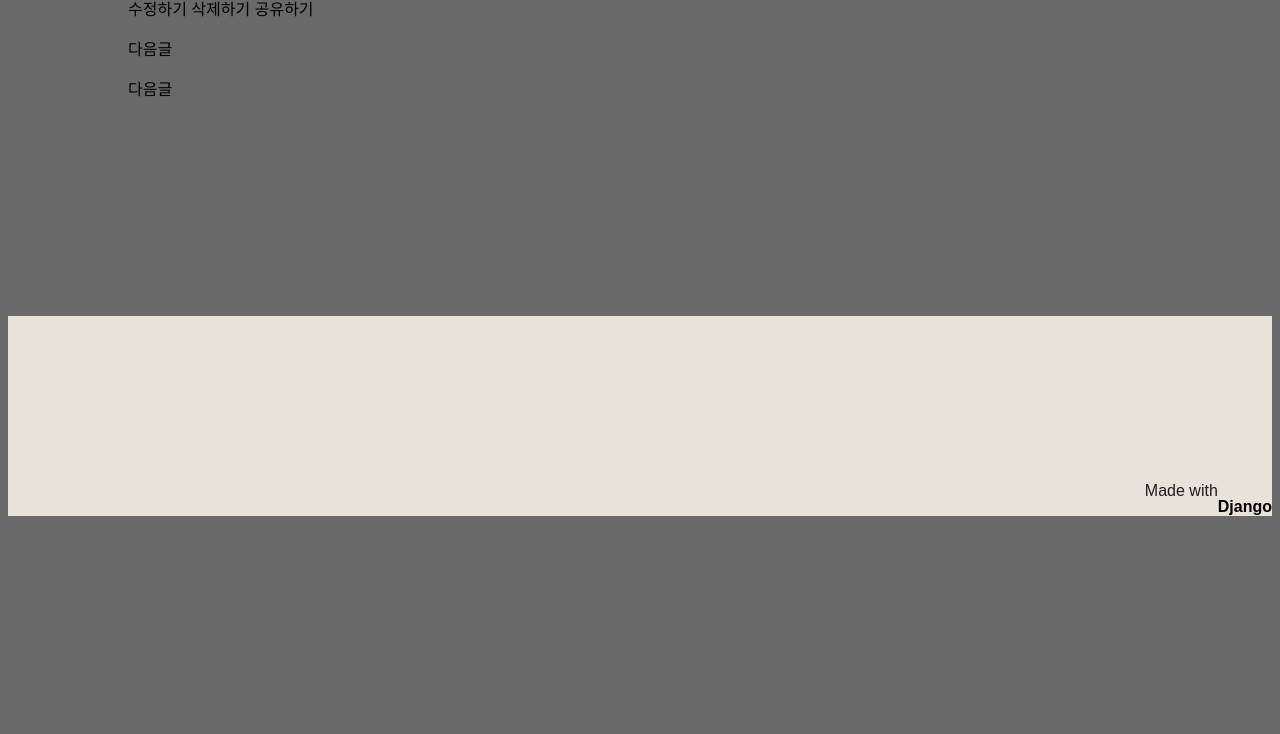
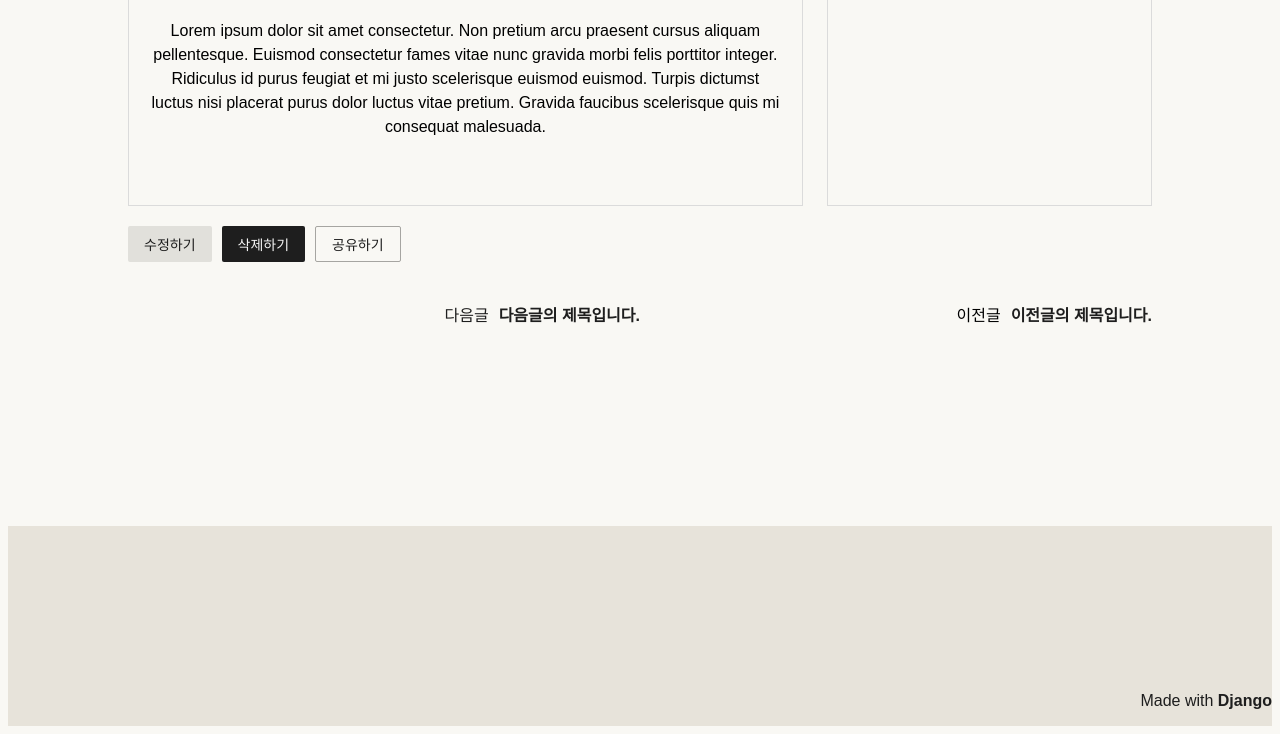
Before and after one commit to ANBambi/django_blog_WhatIsJiho, a Django app: template blog_project/blog_app/templates/post.html in a window 1280 px wide. Shown: the part 961-1695 px from the top of the page. Before the commit the page ends 1477 px from the top, so only its background shows below. Run offline with Django 4.2, Linux system fonts and the light colour scheme; the template is opened without the code that fills it: most values are stand-ins (such as "Sample title", 1, 10 or a date in 2020).

Commit message:
230914 post.html css/js

```diff
--- a/blog_project/blog_app/static/css/post.css
+++ b/blog_project/blog_app/static/css/post.css
@@ -90,46 +90,38 @@ button:hover {
   gap: 20px;
 }
 
+
+
 /* post box 부분 */
 body{
-  /* background-color: #f9f8f4; */
-  /* 일단 구분하기 쉽게 회색으로 해놨어여 */
-  background-color: #696969;
+
+  background-color: #f9f8f4;
 }
 
 .container{
   width: 1024px;
   display: flex;
   flex-direction: column;
-  /* flex-direction: row; */
   justify-content: center;
   margin: auto;
   margin-top: 140px;
   gap: 20px;
   margin-bottom: 200px;
   font-family: 'Pretendard', sans-serif;
-
-}
-
-.box-divider{
-  display: flex;
 }
 
 .post-zone{
   display: flex;
-  align-items: center;
-  flex-direction: row;
 }
 
 .post-box{
   border: 1px solid #dbdbdb;
   padding: 20px;
-  width: 60%;
+  width: 70%;
   margin-right: 24px;
+}
 
-  /* 나중에 삭제 */
-  /* height: 1024px; */
-
+.post-info{
   display: flex;
   flex-direction: column;
   gap: 8px;
@@ -137,6 +129,33 @@ body{
   align-items: center;
 }
 
+.post-content{
+  font-size: 16px;
+  padding: 30px 0;
+  text-align: center;
+}
+
+.post-content img{
+  /* display: block; */
+
+  max-width: -webkit-fill-available;
+  padding: 40px 0;
+  object-fit: cover;
+  align-items: center;
+}
+
+.post-content p{
+  font-weight: 300;
+  display: flex;
+  align-items: center;
+  flex-direction: column;
+  line-height: 1.5;
+}
+
+.post-topic{
+  padding: 4px 9px;
+  background-color: #bbbbbb;
+}
 
 .small-box {
   border: 1px solid #dbdbdb;
@@ -145,12 +164,126 @@ body{
   /* 남은 공간을 차지하도록 설정하고, margin으로 인한 간격을 고려 */
 }
 
+/* 임의로 추가 */
 .small-box img{
   display: block;
   max-width: -webkit-fill-available;
-  padding: 40px 0;
+  /* padding: 40px 0; */
+  /* object-fit: cover; */
+
+}
+
+
+h1{
+  font-size: 32px;
+  font-weight: 700;
+  margin-bottom: 10px;
+}
+
+h3{
+  font-size: 24px;
+  color: #a6a5a1;
+  font-weight: 700;
+  line-height: 1.2;
+}
+
+h5{
+  font-size: 14px;
+  opacity: 0.5;
+}
+
+.button-box{
+  display: flex;
+  align-items: center;
+  gap: 20px;
+  justify-content: space-between;
+}
+
+.edit-button{
+  background-color:  #e1e0db;
+  text-decoration: none;
+  color: #1e1e1e;
+  padding: 7px 16px;
+  font-size: 14px;
+
+  /* 따로 추가함 */
+  border-radius: 2px;
+}
+
+.delete-button{
+  background-color:  #1e1e1e;
+  text-decoration: none;
+  color: #f5f5f5;
+  padding: 7px 16px;
+  font-size: 14px;
+
+  /* 따로 추가함 */
+  border-radius: 2px;
+}
+
+.share-button{
+  text-decoration: none;
+  color: #1e1e1e;
+  border: 1px solid #a6a5a1;
+  padding: 7px 16px;
+  font-size: 14px;
+
+  /* 따로 추가함 */
+  border-radius: 2px;
+}
+
+a{
+  text-decoration: none;
+  display: flex;
+}
+
+/* 다음글 이전글 */
+.another-post-box{
+  display: flex;
+  justify-content: space-between;
+}
+
+.another-post{
+  display: flex;
+}
+
+.post-name{
+  font-weight: 700;
+  margin-left: 10px;
+}
+
+.another-post-box p{
+  font-size: 14px;
+  opacity: 0.5;
+}
+
+
+
+.recommend-box a{
+  display: flex;
+  flex-direction: column;
+  gap: 10px;
+  font-weight: 700;
+  font-size: 18px;
+}
+
+.recommend-box{
+  margin-top: 32px;
+  padding:8px;
+  border: 1px solid #dbdbdb;
+}
+
+.recommend-box:hover{
+  transform: scale(1.01);
+  box-shadow: 0px 4px 30px rgba(0, 0, 0, 0.1);
+  background-color: #f5f5f5;
+  transition: transform 0.8s, box-shadow 0.3s, background-color 0.3s;
+}
+
+.recommend-box img{
+  width: 100%;
   object-fit: cover;
-
+  height: 100%;
 }
 
 
@@ -170,6 +303,8 @@ body{
 .footer-container{
   align-items: self-end;
   display: flex;
+
+  place-content: flex-end;
 }
 
 .footer-container p{
--- a/blog_project/blog_app/templates/post.html
+++ b/blog_project/blog_app/templates/post.html
@@ -5,16 +5,18 @@
     <meta charset="UTF-8">
     <meta name="viewport" content="width=device-width, initial-scale=1.0">
     <link rel="stylesheet" type="text/css" href="{% static 'css/post.css' %}">
+    {% comment %} <link rel="stylesheet" type="text/css" href="post.css"> {% endcomment %}
 
     <title>post</title>
 </head>
 
 <body>
-    <!-- {% comment %} 상단 메뉴바 {% endcomment %} -->
+    {% comment %} 상단 메뉴바 {% endcomment %}
     <div class="nav-bar">
         <div class="nav-container">
             <div>
                 <a href="#">
+                    {% comment %} <img src= "\django_blog_WhatIsJiho\blog_project\blog_app\static\img\black_logo.svg" alt="" /> {% endcomment %}
                     <img src="{% static 'img/black_logo.svg' %}" alt="" />
                 </a>
             </div>
@@ -52,41 +54,125 @@
     <section class= "container">
         <div class="post-zone">
             <div class= "post-box">
-                <h6>작성일자</h6>
-                <h1>포스트 제목</h1>
-                <h6>작성자</h6>
-                <button class="post-topic">일상</button>
-                <p>가나다라라라아아아아아아아아아아아아아</p>
-                <img src="{% static 'img/card.svg' %}" alt="" />
-                <p>Lorem ipsum dolor sit amet consectetur. Non pretium arcu praesent cursus aliquam pellentesque. Euismod consectetur fames vitae nunc gravida morbi felis porttitor integer. Ridiculus id purus feugiat et mi justo scelerisque euismod euismod. Turpis dictumst luctus nisi placerat purus dolor luctus vitae pretium. Gravida faucibus scelerisque quis mi consequat malesuada.</p>
+                <div class = "post-info">
+                    <h5>조회수: {{ post.view_count }}</h5>
+                    <h1>포스트 제목 : {{ post.title }}</h1>
+                    <h5>작성자 : by {{ post.author_id }}</h5>
+                    <h5 class="post-topic">토픽명 : 일상{{ post.topic }}</h5>
+                </div>
+                <div class = "post-content">
+                    {{ post.content | safe }}
+                    <p>게시글 내용 및 이미지</p>
+                    <img src="{% static 'img/card.svg' %}" alt="" />
+                    <p>Lorem ipsum dolor sit amet consectetur. Non pretium arcu praesent cursus aliquam pellentesque. Euismod consectetur fames vitae nunc gravida morbi felis porttitor integer. Ridiculus id purus feugiat et mi justo scelerisque euismod euismod. Turpis dictumst luctus nisi placerat purus dolor luctus vitae pretium. Gravida faucibus scelerisque quis mi consequat malesuada.</p>
+                </div>
             </div>
-            <!-- <div class="box-divider">dd</div> -->
+            {% comment %} 추천포스트 영역 {% endcomment %}
             <div class= "small-box">
                 <div>
-                    <h3>어쩌구저쩌구</h3>
-                    <img src="{% static 'img/card.svg' %}" alt=""/>
-                </div>
-                <div>
-                    <h3>어쩌구저쩌구</h3>
+                    <h3>어쩌구저쩌구</br>추천포스트</h3>
                     <img src="{% static 'img/card.svg' %}" alt=""/>
                 </div>
             </div>
+            <!-- {% comment %} js 적용 후 주석 취소
+            <div class="small-box">
+                <div>
+                    <h3>Other posts</br>you may like</h3>
+                    {% for recommended_post in recommended_posts %}
+                        <div class="recommend-box">
+                            <a href="{% url 'blog_app:post_detail' recommended_post.id %}">
+                                {{ recommended_post.image_tag|safe }}
+                                {{ recommended_post.title }}</a>
+                        </div>
+                    {% endfor %}
+                </div>
+            </div>
+            {% endcomment %} -->
         </div>
+        {% comment %} 수정삭제공유 버튼부분 {% endcomment %}
         <div class="button-box">
-            <button class = "update">수정하기</button>
-            <button class = "update">삭제하기</button>
-            <button class = "update">공유하기</button>
-            <p>다음글</p>
-            <p>다음글</p>
+            <div class="post-zone" style="gap:10px">
+                <a href="*">
+                    <button class="edit-button">수정하기</button>
+                <a href="*">
+                    <button class="delete-button">삭제하기</button>
+                <a href="*">
+                    <button class="share-button">공유하기</button>
+            </div>
         </div>
+
+        {% comment %} <div class="button-box">
+            {% if user.is_authenticated %}
+            <div class="post-zone" style="gap:10px">
+                수정버튼
+                <a href="{% url 'blog_app:create_or_update_post' post.id %}">
+                <button class="edit-button">수정하기</button>
+                </a>
+                삭제버튼
+                <form method="POST" action="{% url 'blog_app:post_detail' post.id %}">
+                {% csrf_token %}
+                <input type="hidden" name="delete-button" value="true">
+                <button type="submit" class="delete-button">삭제하기</button>
+                </form>
+            </div>
+            {% endif %}
+            공유버튼
+            <button class="share-button">공유하기</button>
+        </div> {% endcomment %}
+
+        <!-- {% comment %} 다음글 이전글 {% endcomment %} -->
+        <div class="another-post-box">
+            <div class="another-post">
+                <div>다음글</div>
+                <div class="post-name">
+                    <a href="*">다음글의 제목입니다.</a>
+                </div>
+            </div>
+            <div class="another-post">
+                <div>이전글</div>
+                <div class="post-name">
+                    <a href="*">이전글의 제목입니다.</a>
+                </div>
+            </div>
+        </div>
+        {% comment %} {% if next_post %}
+        <div class="another-post-box">
+            <div class="another-post">
+                <div>다음글</div>
+                <div class="post-name">
+                    <a href="{% url 'blog_app:post_detail' next_post.id %}"
+                        >{{ next_post.title }}</a>
+                </div>
+            </div>
+            <p>{{ next_post.created_at }}</p>
+        </div>
+        {% else %}
+        <div class="another-post-box"></div>
+        {% endif %}
+
+        <!-- 이전글 표시 -->
+        {% if previous_post %}
+        <div class="another-post-box">
+            <div class="another-post">
+                <div>이전글</div>
+                <div class="post-name">
+                    <a href="{% url 'blog_app:post_detail' previous_post.id %}"
+                >{{ previous_post.title }}</a>
+                </div>
+            </div>
+            <p>{{ previous_post.created_at }}</p>
+        </div>
+        {% else %}
+        <div class="another-post-box"></div>
+        {% endif %}
+        </div> {% endcomment %}
     </section>
-
-
 
     <div class="footer">
         <div class="footer-container">
-            <p>Made with</p><span>Django</span>
+            <p>Made with <span>Django</span></p>
         </div>
     </div>
 </body>
+<script src="{% static 'js/post.js' %}"></script>
 </html>
```
Also changed, not shown: blog_project/blog_app/static/js/post.js (added).
